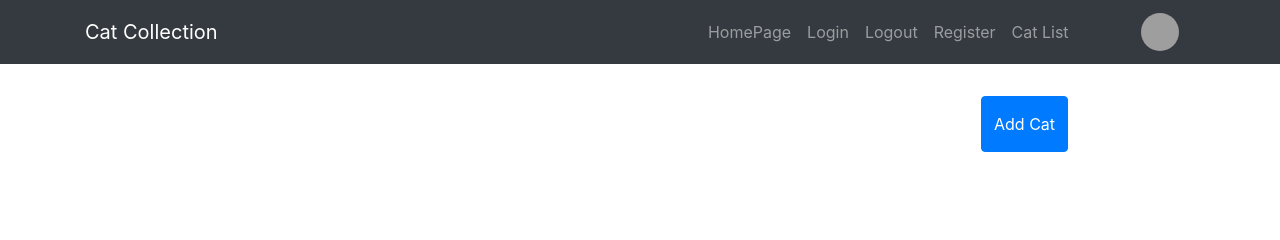
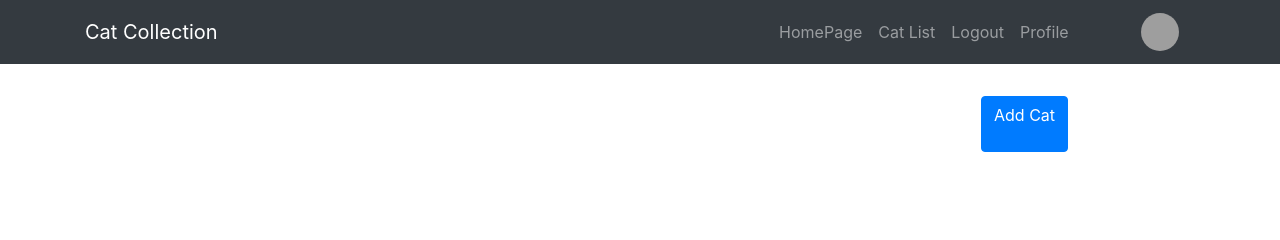
Before and after one commit to samjeg/catfriends4, a Django app: page /cat_app/cat_list/ in a window 1280 px wide. Shown: the top 240 px of the page. Run offline with Django 3.2, Linux system fonts and the light colour scheme; a user stored in the database is signed in; data comes from the database, SQL or seed files in the repository; both versions use the stored data as it was after the commit; some libraries are stand-ins or nearby versions; grey boxes are pictures that could not be loaded.

Commit message:
navigation all done!

```diff
--- a/cat_app/urls.py
+++ b/cat_app/urls.py
@@ -10,7 +10,9 @@ urlpatterns = [
 				template_name="cat_app/login.html",
 			),
 			name='login'),
-    url(r"^logout/$", auth_views.LogoutView.as_view(), name="logout"),
+    url(r"^logout/$", auth_views.LogoutView.as_view(
+    		template_name="cat_app/index.html"
+    	), name="logout"),
     url(r'^register/$', views.Register.as_view(), name='register'),
 	url(r'^profile/(?P<pk>\d+)/$', views.UserProfileDetailView.as_view(), name='profile_detail'),
 	url(r'^create_profile/$', views.UserProfileCreateView.as_view(), name='create_profile'),
--- a/templates/cat_app/base_footer.html
+++ b/templates/cat_app/base_footer.html
@@ -31,17 +31,21 @@
             <a class="nav-link" href="{% url 'index' %}">HomePage</a>
           </li>
           <li class="nav-item">
+            <a class="nav-link" href="{% url 'cat_app:cat_list' %}">Cat List</a>
+          </li>
+          {% if user.is_authenticated %}
+           <li class="nav-item">
+            <a class="nav-link" href="{% url 'cat_app:logout' %}">Logout</a>
+            </li>
+            {% block profile_nav %}{% endblock %}
+          {% else %}
+          <li class="nav-item">
             <a class="nav-link" href="{% url 'cat_app:login' %}">Login</a>
-          </li>
-          <li class="nav-item">
-            <a class="nav-link" href="{% url 'cat_app:logout' %}">Logout</a>
           </li>
           <li class="nav-item">
             <a class="nav-link" href="{% url 'cat_app:register' %}">Register</a>
           </li>
-          <li class="nav-item">
-            <a class="nav-link" href="{% url 'cat_app:cat_list' %}">Cat List</a>
-          </li>
+          {% endif %}
         </ul>
       </div>
       <div class="navbar-brand">
--- a/templates/cat_app/cat_detail.html
+++ b/templates/cat_app/cat_detail.html
@@ -3,6 +3,11 @@
 {% block title %}Cat Topic{% endblock %}
 {% block templatecss %}<link href="{% static 'css/cat_topic.css' %}" rel="stylesheet" />{% endblock %}
 {% block imagenav %}<img class="imageframe" src="../../../media/{{ profile_detail.picture }}" alt="{{ profile_detail.picture }}">{% endblock %}
+{% block profile_nav %}
+  <li class="nav-item">
+    <a class="nav-link" href="{% url 'cat_app:profile_detail' pk=profile_detail.pk %}">Profile</a>
+  </li>
+{% endblock %}
 {% block sidebar %}
     <div class="text-light bg-dark border-right" id="sidebar-wrapper">
         <div class="sidebar-heading">
--- a/templates/cat_app/cat_list.html
+++ b/templates/cat_app/cat_list.html
@@ -3,8 +3,16 @@
 {% block title %}Cat List{% endblock %}
 {% block templatecss %}<link href="{% static 'css/cat_list.css' %}" rel="stylesheet">{% endblock %}
 {% block imagenav %}<img class="imageframe" src="../../media/{{ profile_detail.picture }}" alt="{{ profile_detail.picture }}">{% endblock %}
+{% block profile_nav %}
+  <li class="nav-item">
+    <a class="nav-link" href="{% url 'cat_app:profile_detail' pk=profile_detail.pk %}">Profile</a>
+  </li>
+{% endblock %}
+
 {% block content %}
-    <button type="submit" class="btn btn-primary cat-list-button">Add Cat</button>
+    <div>
+    <a type="submit" class="btn btn-primary cat-list-button"  href="{% url 'cat_app:create_cat' %}">Add Cat</a>
+    </div>
     <!-- </div> -->
     <div class="cat-list-container">
       <ul class="my-4 cat-list-list">
@@ -28,15 +36,21 @@
                 <h3>Owner: {{ cat.owner }}</h3>
               </td>
               <td>
-                <button class="btn btn-primary cat-list-item-button">Select</button>
+                <div>
+                <a class="btn btn-primary cat-list-item-button" href="{% url 'cat_app:cat_detail' pk=cat.pk %}">Select</a>
+                </div>
               </td>
             </tr>
             <tr>
               <td>
-                <button class="btn btn-warning cat-list-item-button">Update</button>
+                <div>
+                <a class="btn btn-warning cat-list-item-button" href="{% url 'cat_app:update_cat' pk=cat.pk %}">Update</a>
+              </div>
               </td>
               <td>
-                <button class="btn btn-danger cat-list-item-button">Remove</button>
+                <div>
+                  <a class="btn btn-danger cat-list-item-button"  href="{% url 'cat_app:delete_cat' pk=cat.pk %}">Remove</a>
+                </div>
               </td>
             </tr>
           </table>
--- a/templates/cat_app/index.html
+++ b/templates/cat_app/index.html
@@ -3,6 +3,12 @@
 {% block title %}Home Page{% endblock %}
 {% block templatecss %}<link href="{% static 'css/style.css' %}" rel="stylesheet" />{% endblock %}
 {% block imagenav %}<img class="imageframe" src="media/{{ profile_detail.picture }}" alt="{{ profile_detail.picture }}">{% endblock %}
+{% block profile_nav %}
+  <li class="nav-item">
+    <a class="nav-link" href="{% url 'cat_app:profile_detail' pk=profile_detail.pk %}">Profile</a>
+  </li>
+{% endblock %}
+
 {% block content %}
    <img class="center" src="{% static 'images/logo.jpg' %}"/>
 
--- a/templates/cat_app/profile_create.html
+++ b/templates/cat_app/profile_create.html
@@ -1,7 +1,8 @@
-{% extends "base.html" %}
+{% extends "cat_app/base.html" %}
+{% load static %}
 {% block title %}Profile Form{% endblock %}
 {% block templatecss %}<link href="{% static 'css/profile.css' %}" rel="stylesheet" />{% endblock %}
-{% block imagenav %}<img class="imageframe" src="media/{{ profile_detail.picture }}" alt="{{ profile_detail.picture }}">{% endblock %}
+{% block imagenav %}<img class="imageframe" src="../../media/{{ profile_detail.picture }}" alt="{{ profile_detail.picture }}">{% endblock %}
 {% block content %}
     <br>
     <form enctype="multipart/form-data" method="POST">
--- a/templates/cat_app/register.html
+++ b/templates/cat_app/register.html
@@ -1,4 +1,5 @@
-{% extends "base.html" %}
+{% extends "cat_app/base.html" %}
+{% load static %}
 {% block title %}Profile Form{% endblock %}
 {% block templatecss %}<link href="{% static 'css/register.css' %}" rel="stylesheet" />{% endblock %}
 {% block imagenav %}<img class="imageframe" src="media/{{ profile_detail.picture }}" alt="{{ profile_detail.picture }}">{% endblock %}
```
Also changed, not shown: templates/cat_app/base.html (+10 -6 lines), templates/cat_app/base_sidebar.html (+10 -6 lines), templates/cat_app/cat_delete_confirm.html (+9 -2 lines), templates/cat_app/create_cat.html (+8 -1 lines), templates/cat_app/profile_delete_confirm.html (+9 -2 lines), templates/cat_app/profile_detail.html (+9 -2 lines), db.sqlite3, 1 other file.
